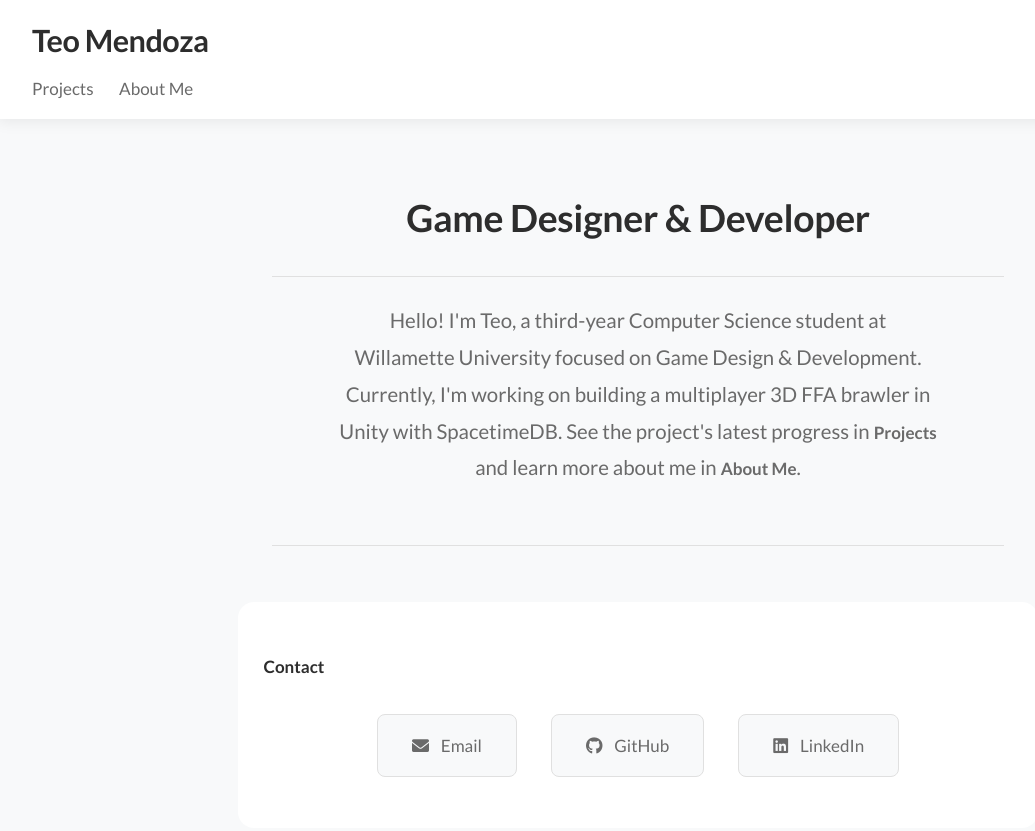
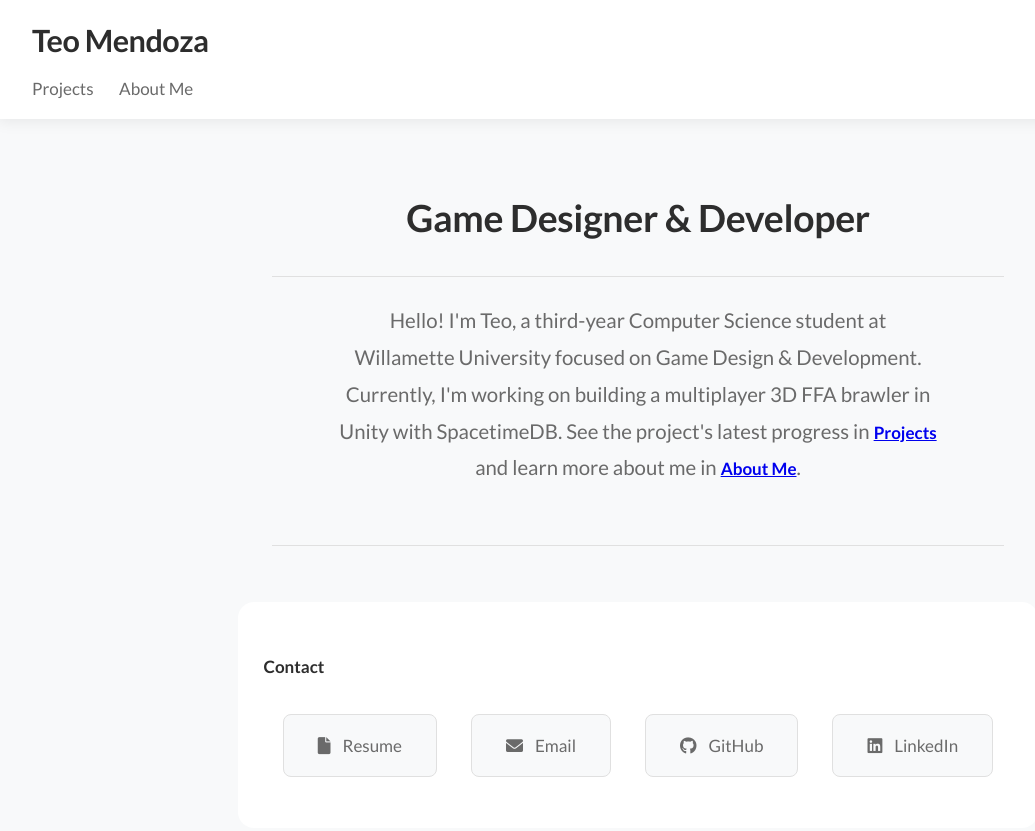
Before and after one commit to TeoMendoza/TeoMendoza.github.io, a plain HTML site: page index.html in a window 1280 px wide. Shown: the top 831 px of the page, without its empty margins (2-1037 px from the left). Drawn offline with Linux system fonts and the light colour scheme.

Commit message:
Home Page Changes

```diff
--- a/index.html
+++ b/index.html
@@ -28,7 +28,7 @@
                     <p>
                         Hello! I'm Teo, a third-year Computer Science student at Willamette University focused on Game Design & Development.
                         Currently, I'm working on building a multiplayer 3D FFA brawler in Unity with SpacetimeDB.
-                        See the project's latest progress in <strong>Projects</strong> and learn more about me in <strong>About Me</strong>.
+                        See the project's latest progress in <a href="/projects.html"><strong>Projects</strong></a> and learn more about me in <a href="/about.html"><strong>About Me</strong></a>.
                     </p>
                 </div>
         </section>
@@ -37,15 +37,22 @@
         <section id="contact" class="contact">
             <h2>Contact</h2>
             <ul>
+                <li><a href="assets/GameResumeTeoMendoza.pdf" download>
+                    <i class="fas fa-file"></i> Resume
+                </a></li>
+
                 <li><a href="mailto:teom4834@gmail.com">
                     <i class="fas fa-envelope"></i> Email
                 </a></li>
+
                 <li><a href="https://github.com/teomendoza" target="_blank">
                     <i class="fab fa-github"></i> GitHub
                 </a></li>
+
                 <li><a href="https://linkedin.com/in/teo-m-285785337" target="_blank">
                     <i class="fab fa-linkedin"></i> LinkedIn
                 </a></li>
+
             </ul>
         </section>
     </main>
```
Also changed, not shown: 1 other file.
